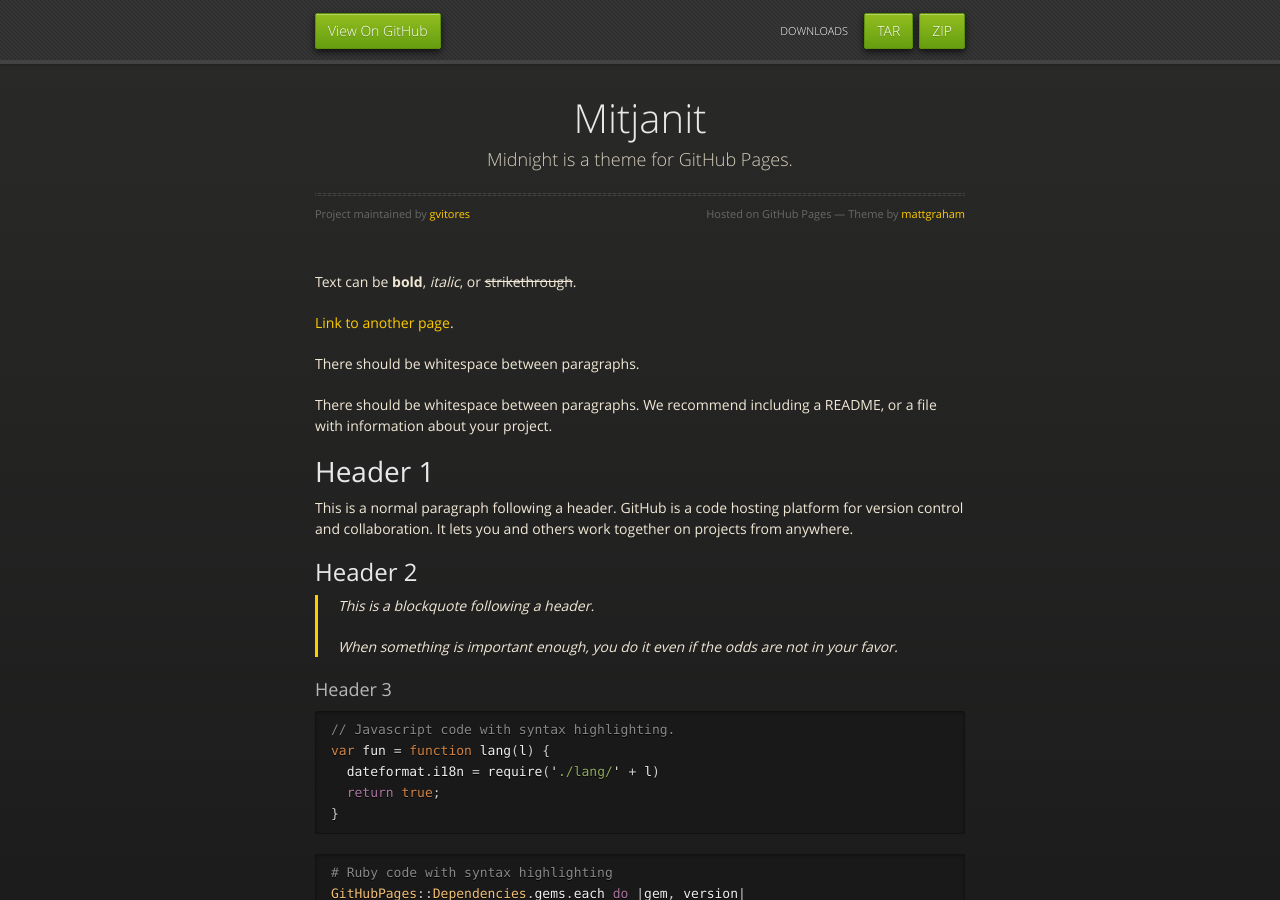
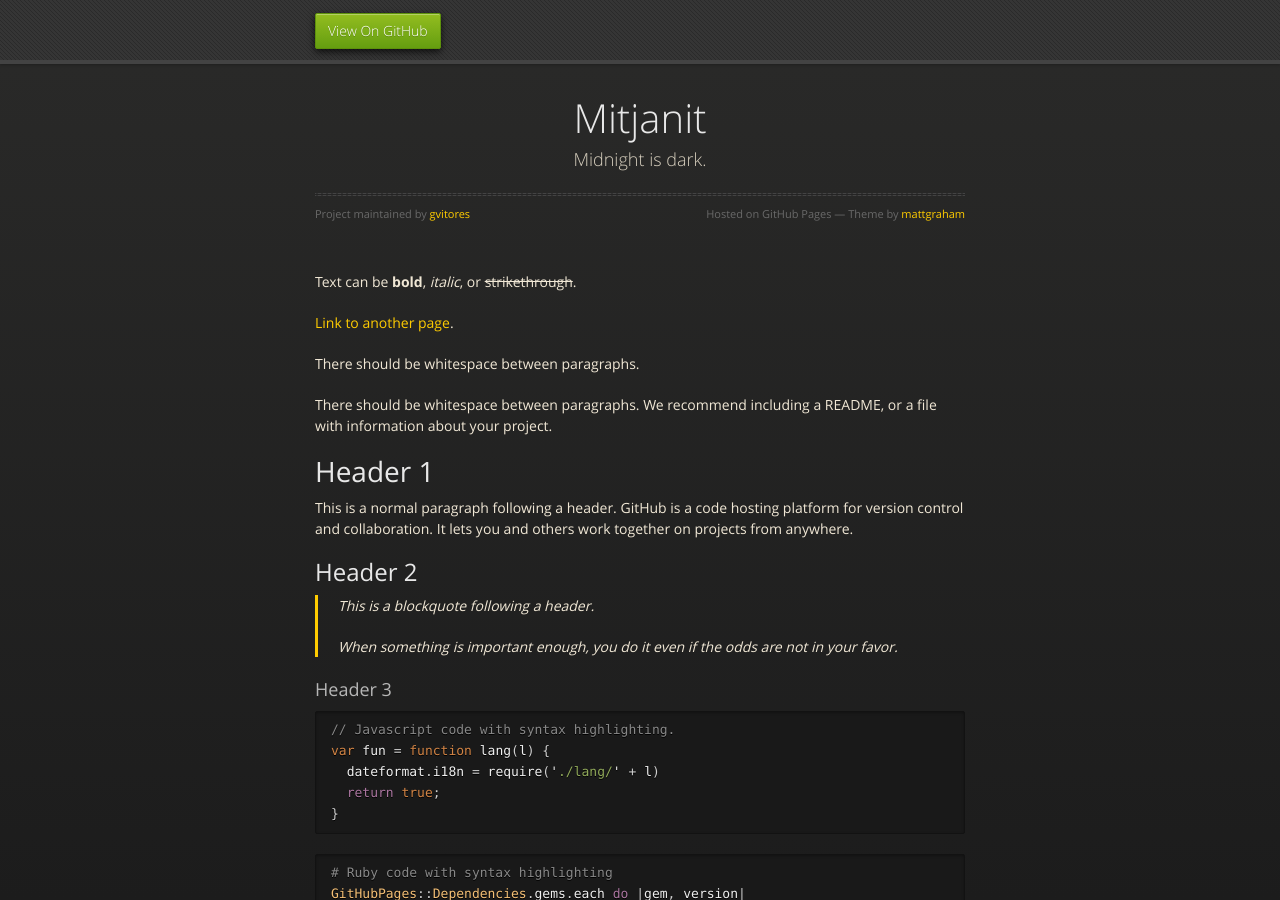
Before and after one commit to gvitores/mit, a Jekyll site: the page built from index.md, in a window 1280 px wide and 900 px high. Built offline with Jekyll 4.4.1, drawn with Linux system fonts in a browser that asks for light colours.

Commit message:
Update _config.yml

```diff
--- a/_config.yml
+++ b/_config.yml
@@ -1,5 +1,5 @@
 title: Mitjanit
-description: Midnight is a theme for GitHub Pages.
-show_downloads: true
+description: Midnight is dark.
+show_downloads: false
 google_analytics:
 theme: jekyll-theme-midnight
```
